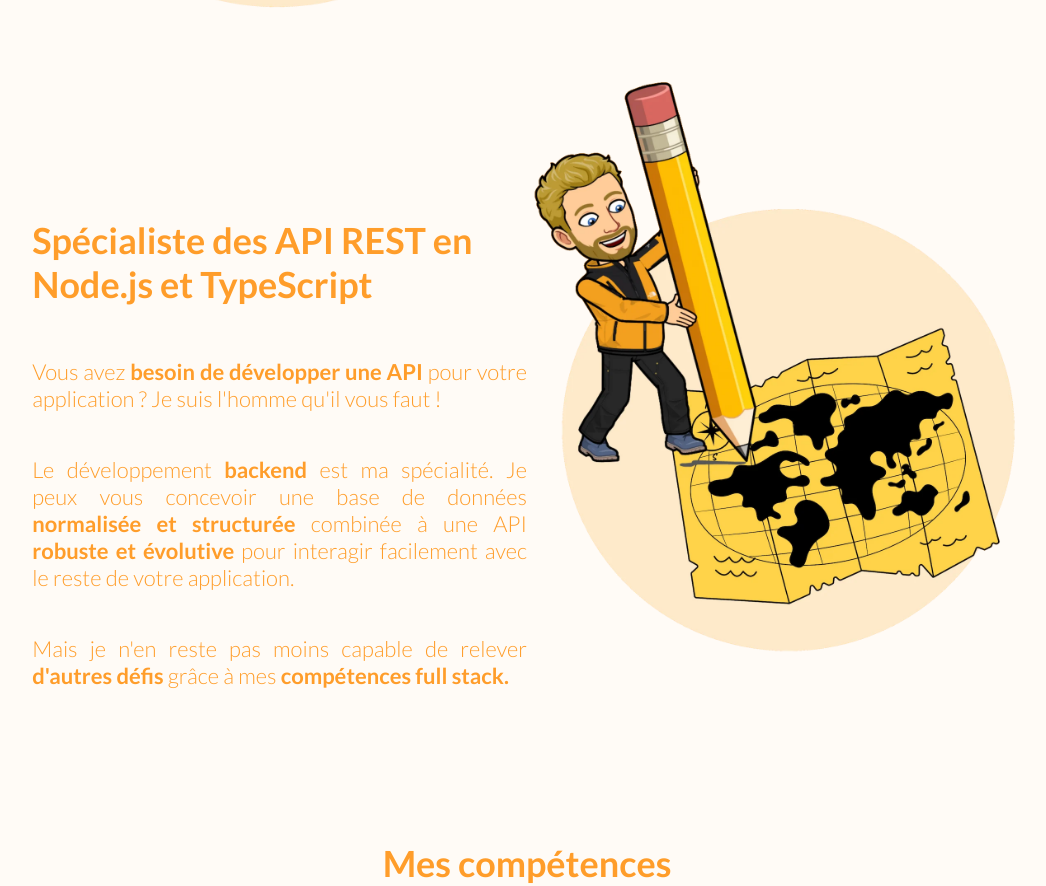
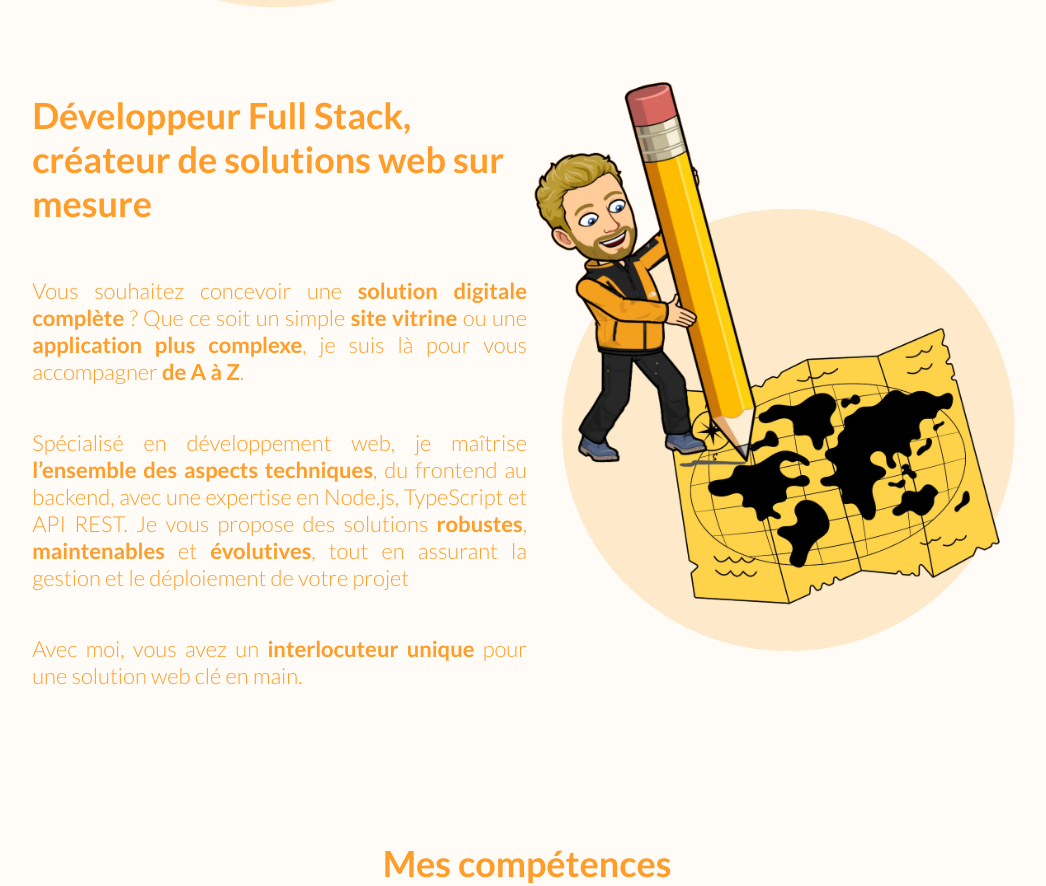
Before and after one commit to remip-dev/mountain-developer-webapp, a Vue app: page /#/ in a window 1280 px wide. Shown: the part 739-1625 px from the top of the page, without its empty margins (113-1159 px from the left). Built offline with nearby package versions, Linux system fonts and the light colour scheme.

Commit message:
change offer

```diff
--- a/src/components/mySkills/MySkills.vue
+++ b/src/components/mySkills/MySkills.vue
@@ -22,7 +22,7 @@
         skillsImage="mySkills/backend/backend"
         title="Compétences Backend"
         description="<p>Je suis équipé de tous les outils nécessaires pour <span>développer</span>
-        et <span>déployer</span> une <span>API</span> robuste, testée et documentée dans un environnement
+        et <span>déployer</span> un <span>backend</span> et une <span>API</span> robuste, testée et documentée dans un environnement
         <span>JavaScript</span>.</p>"
       />
       <SkillGroup
@@ -57,7 +57,7 @@
         mountainImage="mySkills/frontend/mountain_frontend"
         skillsImage="mySkills/frontend/frontend"
         title="Compétences Frontend"
-        description="<p>Bien que spécialiste backend, je sais aussi immortaliser les <span>plus beaux
+        description="<p>Je sais aussi immortaliser les <span>plus beaux
         points de vue</span>.</p>
         <p>Je suis capable de réaliser des <span>maquettes</span> d’interfaces utilisateurs <span>agréables</span> et
         <span>intuitives</span> puis je sais les développer grâce à des <span>frameworks</span> JavaScript <span>modernes</span>.</p>"
--- a/src/views/HomeView.vue
+++ b/src/views/HomeView.vue
@@ -20,20 +20,22 @@
     </div>
     <div class="section-container section-two">
       <div class="text-container speciality-txt">
-        <h2>Spécialiste des API REST en Node.js et TypeScript</h2>
+        <h2>Développeur Full Stack, créateur de solutions web sur mesure</h2>
         <p>
-          Vous avez <span>besoin de développer une API</span> pour votre application ? Je suis
-          l'homme qu'il vous faut !
+          Vous souhaitez concevoir une <span>solution digitale complète</span> ? Que ce soit un
+          simple <span>site vitrine</span> ou une <span>application plus complexe</span>, je suis là
+          pour vous accompagner <span>de A à Z</span>.
         </p>
         <p>
-          Le développement <span>backend</span> est ma spécialité. Je peux vous concevoir une base
-          de données <span>normalisée et structurée</span> combinée à une API
-          <span>robuste et évolutive</span> pour interagir facilement avec le reste de votre
-          application.
+          Spécialisé en développement web, je maîtrise
+          <span>l’ensemble des aspects techniques</span>, du frontend au backend, avec une expertise
+          en Node.js, TypeScript et API REST. Je vous propose des solutions <span>robustes</span>,
+          <span>maintenables</span> et <span>évolutives</span>, tout en assurant la gestion et le
+          déploiement de votre projet
         </p>
         <p>
-          Mais je n'en reste pas moins capable de relever <span>d'autres défis</span> grâce à mes
-          <span>compétences full stack.</span>
+          Avec moi, vous avez un <span>interlocuteur unique</span> pour une solution web clé en
+          main.
         </p>
       </div>
       <div class="md-image-container">
```
